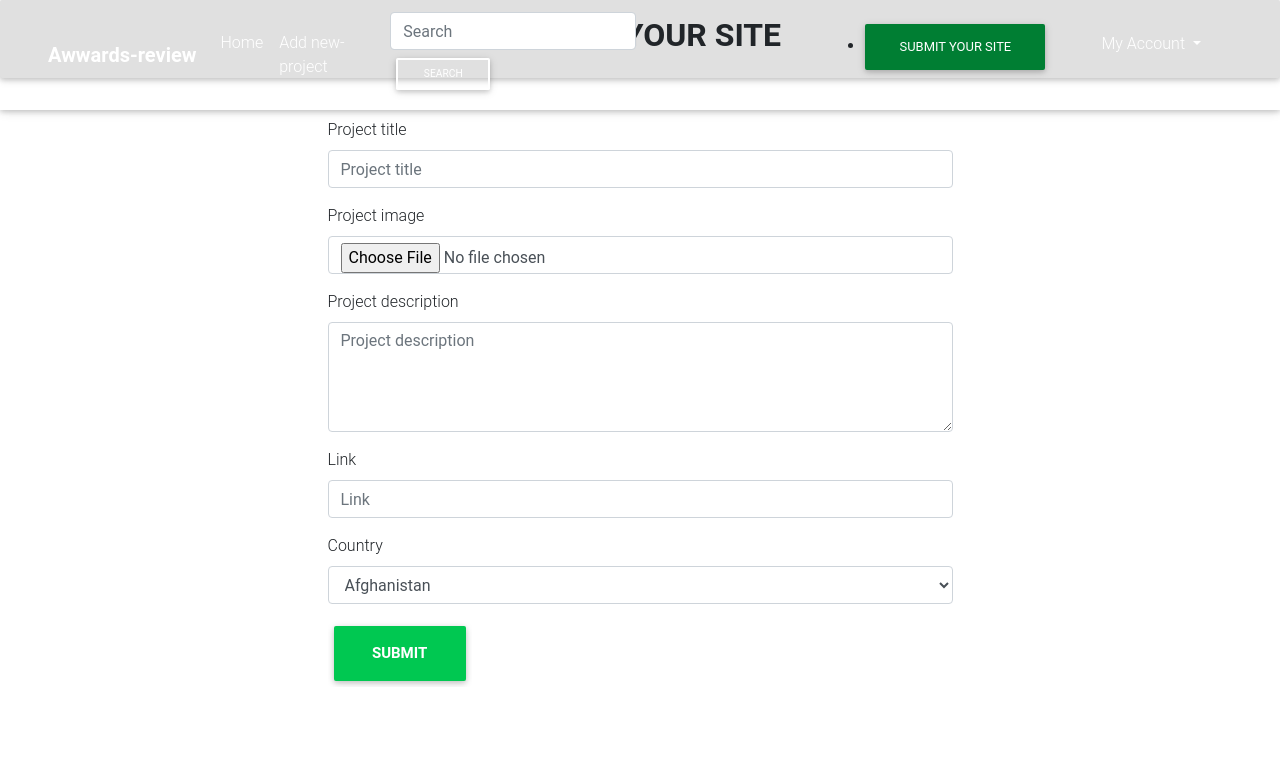
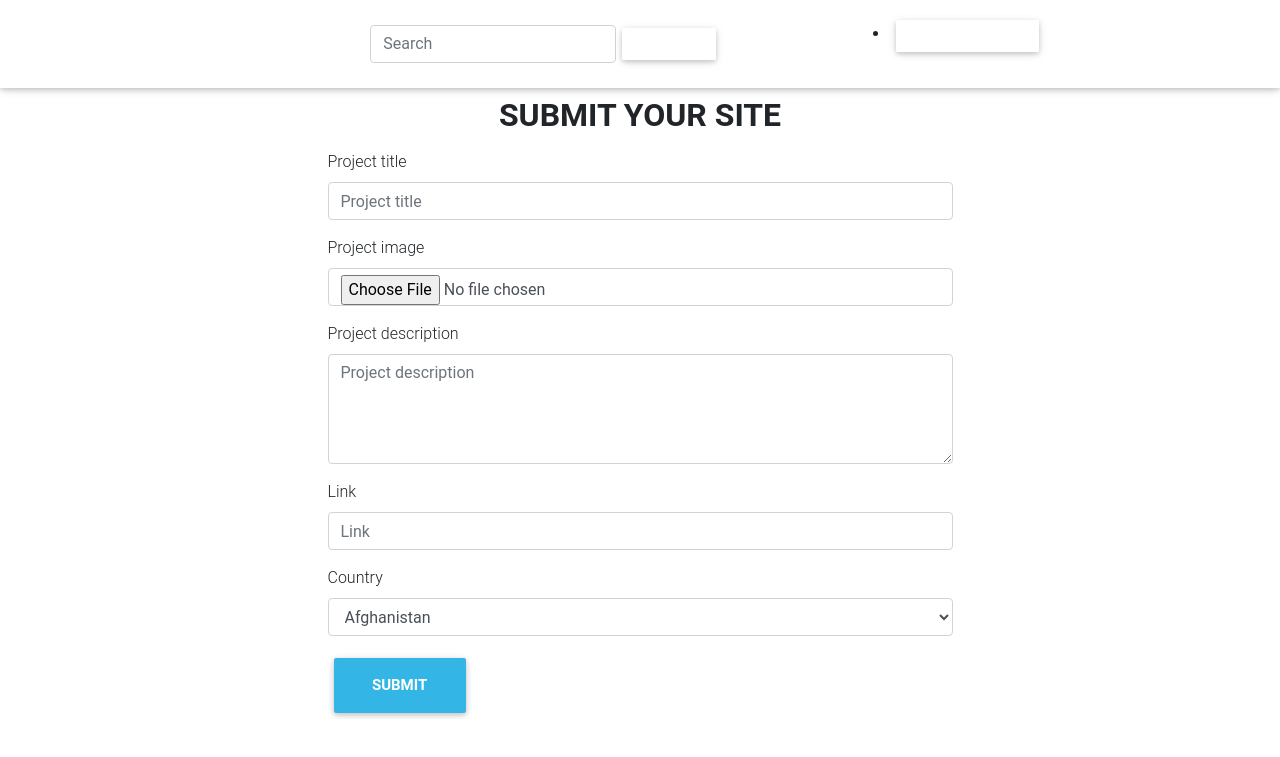
Before and after one commit to sam2020-4/Awwards, a Django app: page /new/project in a window 1280 px wide. Shown: the top 757 px of the page. Run offline with Django 3.2, Linux system fonts and the light colour scheme; the visitor is signed in with stand-in values (Sample User, id 1); some libraries are stand-ins or nearby versions.

Commit message:
made some styles

```diff
--- a/awwards/templates/navbar.html
+++ b/awwards/templates/navbar.html
@@ -20,9 +20,9 @@
 
         </li>
         {% if user.is_authenticated %}
-        <li class="nav-item">
+        <!-- <li class="nav-item">
             <a class="nav-link" href="{% url 'index' %}">Add new-project</a>
-          </li>
+          </li> -->
         {% endif %}
         </ul>
 
@@ -37,9 +37,12 @@
           {% endif %}
           <div class="col-sm-6 col-lg-6 d-flex justify-content-end">
               {% if user.is_authenticated %}
-              <ul><li class="nav-item">
-                  <a class="nav-link btn btn-block text-white success-color-dark" href="{%url 'new-project'%}">SUBMIT YOUR SITE </a>
-                </li></ul>
+              <ul>
+                <li class="nav-item">
+                  <a class="nav-link btn btn-outline-white btn-md my-2 btn-sm text-white success-color-dark" href="{%url 'new-project'%}">SUBMIT YOUR SITE </a>
+                </li>
+              </ul>
+
               <ul>
                 <li class="dropdown list-unstyled text-white">
                     <a class="nav-link dropdown-toggle" id="navbarDropdownMenuLink-4" data-toggle="dropdown"
--- a/awwards/templates/new-project.html
+++ b/awwards/templates/new-project.html
@@ -20,13 +20,10 @@
 </head>
 
 <body>
-      {% include "navbar.html" %}
+  {% include "navbar.html" %}
+  <br> <br> <br> <br>
+  <h2 class="display-5 text-center font-weight-bold">SUBMIT YOUR SITE </h2>
 
-    <div class="jumbotron jumbotron-fluid bg-light pb-3 pt-3">
-
-       <h2 class="display-5 text-center font-weight-bold">SUBMIT YOUR SITE </h2>
-
-    </div>
 
   <div class="row">
       <!-- Empty div -->
@@ -37,7 +34,7 @@
               {%csrf_token%}
 
               {% bootstrap_form form%}
-              <input type="submit" class="btn btn-success btn-lg font-weight-bold" value="SUBMIT">
+              <input type="submit" class="btn btn-info btn-lg font-weight-bold" value="SUBMIT">
             </form>
       </div>
 
@@ -52,7 +49,7 @@
   <!-- MDB core JavaScript -->
   <script type="text/javascript" src="https://cdnjs.cloudflare.com/ajax/libs/mdbootstrap/4.8.10/js/mdb.min.js"></script>
   {% endblock %}
-
+<br> <br> <br>
 </body>
 
 </html>
--- a/awwards/templates/projects.html
+++ b/awwards/templates/projects.html
@@ -59,7 +59,7 @@
 
             <div class="col-lg-6 dark-text"> <small> Date Posted: {{project.pub_date|date:"d /m/Y"}} </small> </div>
           </div>
-          <!-- {{ratings_start_userrating}} -->
+          {{ratings_start_userrating}}
         </div>
         <!-- Card content -->
 
@@ -77,7 +77,7 @@
 
           <small class="font-weight-bold ml-2"><img src="{{ project.Author.profile.photo.url }}" alt=""
               class="rounded-circle img-fluid mr-1" style="width: 50px;">
-            BY {{project.Author.first_name|upper}} <span class="ml-1 mr-1"> From {{project.country.name}}</span>
+            BY {{project_Author.first_name |upper}} <span class="ml-1 mr-1"> From {{project.country.name}}</span>
             <img src="{{project.country.flag}}" alt=" {{project.country.name}} flag"></small>
         </div>
 
```
Also changed, not shown: awwards/templates/registration/profile.html (+5 -4 lines), media/images/Screenshot_from_2020-10-20_13-58-38.png (added), media/images/Screenshot_from_2020-10-20_13-58-38_SDoobe1.png (added), media/images/images.jpeg (added), media/profile_pics/200829_v_comment.jpg (added), media/profile_pics/200829_v_comment_oxzb6LT.jpg (added), static/scripts.js (added).
